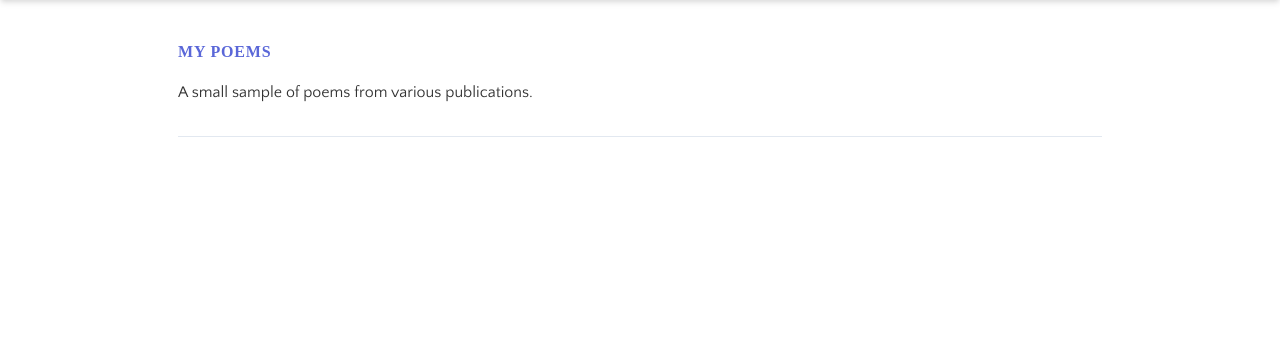
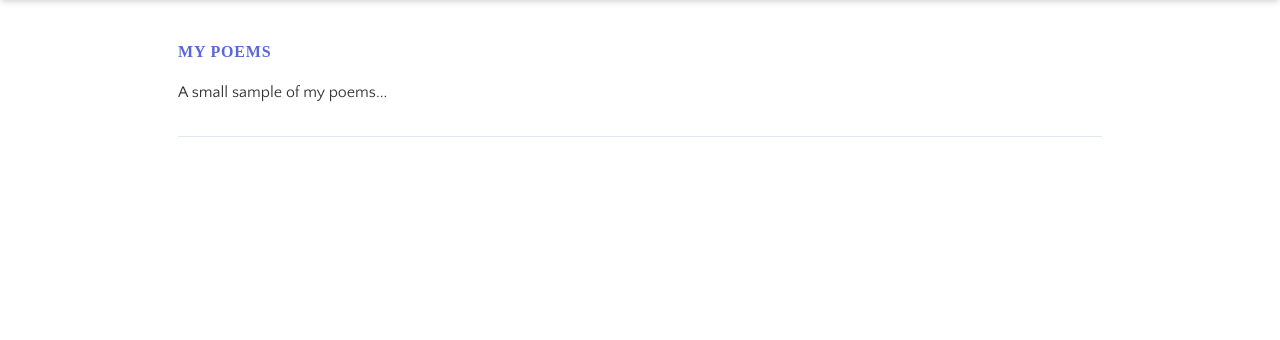
Before and after one commit to andrewerlanger/jenny_erlanger, a Django app: page /poems/ in a window 1280 px wide. Shown: the part 84-424 px from the top of the page. Run offline with Django 3.2, Linux system fonts and the light colour scheme; data that the repository does not hold is empty; style sheets or scripts are compiled from the project's sources; some web fonts are replaced.

Commit message:
update text

```diff
--- a/templates/pages/list.html
+++ b/templates/pages/list.html
@@ -6,7 +6,7 @@
   <div class="container navbar-margin px-6 mx-auto">
     <div class="pt-10 w-full xl:w-3/4 mx-auto mb-8 text-center md:text-left">
       <h1 class="text-indigo-600 uppercase pb-4 font-bold tracking-wider">My Poems</h1>
-      <p>A small sample of poems from various publications.</p>
+      <p>A small sample of my poems...</p>
     </div>
 
     <hr class="w-full xl:w-3/4 mx-auto">
```
